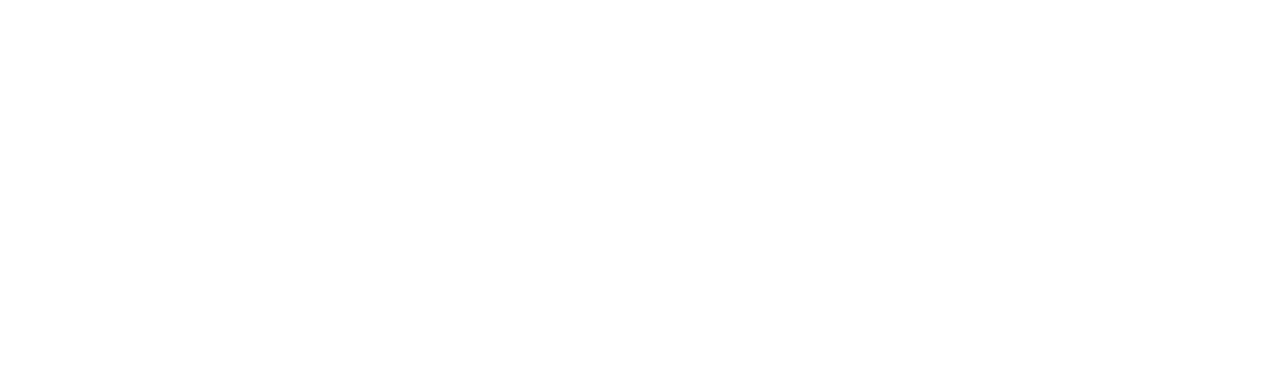
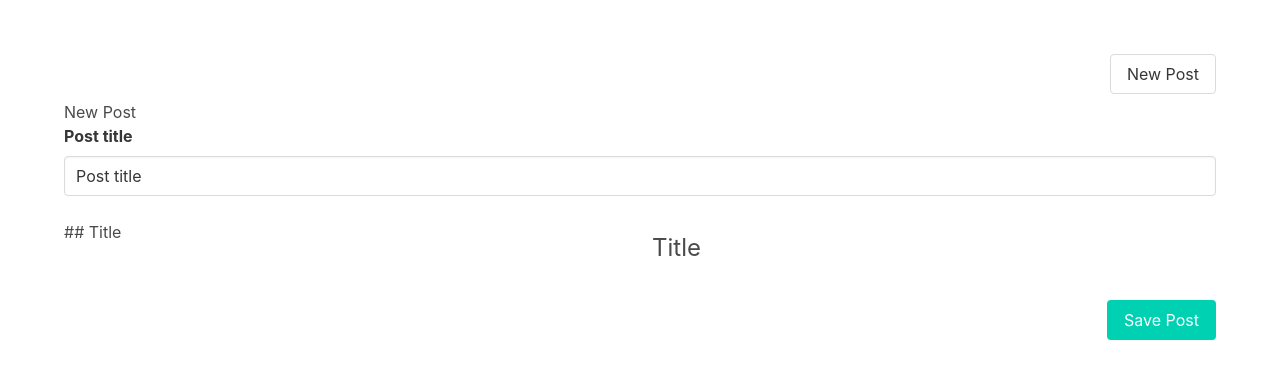
Before and after one commit to pavel-alpinweb/modern-vue, a Vue app: page /posts/new in a window 1280 px wide. Before the commit this address had no page. Shown: the top 378 px of the page. Built offline with nearby package versions, Linux system fonts and the light colour scheme.

Commit message:
create page New Post

```diff
--- a/src/App.vue
+++ b/src/App.vue
@@ -1,10 +1,11 @@
 <script setup lang="ts">
-import Timeline from "./components/Timeline.vue";
+import Navbar from "./components/Navbar.vue";
 </script>
 
 <template>
   <div class="section">
     <div class="container">
+      <Navbar/>
       <router-view/>
     </div>
   </div>
@@ -12,4 +13,23 @@
 
 <style>
 @import "https://cdn.jsdelivr.net/npm/bulma@0.9.3/css/bulma.min.css";
+@import "highlight.js/styles/atom-one-dark.css";
+
+ul {
+  list-style: revert !important;
+  list-style-position: inside !important;
+}
+
+h1, h2, h3, h4, h5, h6 {
+  font-size: revert !important;
+  margin: 10px 0 !important;
+}
+
+pre {
+  margin: 10px 0 !important;
+}
+
+p {
+  margin: 10px 0 !important;
+}
 </style>
--- /dev/null
+++ b/src/components/Navbar.vue
@@ -0,0 +1,17 @@
+<script setup lang="ts">
+
+</script>
+
+<template>
+  <div class="navbar">
+    <div class="navbar-end">
+      <div class="buttons">
+        <RouterLink to="/posts/new" class="button">New Post</RouterLink>
+      </div>
+    </div>
+  </div>
+</template>
+
+<style scoped>
+
+</style>
--- /dev/null
+++ b/src/components/PostWriter.vue
@@ -0,0 +1,97 @@
+<script setup lang="ts">
+import {TimelinePost} from "../posts.ts";
+import {useRouter} from "vue-router";
+import {ref, onMounted, watch} from "vue";
+import {marked} from "marked";
+import highlightjs from "highlight.js";
+import debounce from "lodash/debounce";
+import {usePosts} from "../stores/posts.ts";
+
+const props = defineProps<{
+  post: TimelinePost
+}>();
+
+const title = ref(props.post.title);
+const content = ref(props.post.markdown);
+const html = ref('');
+const contentEditable = ref<HTMLDivElement>();
+
+const posts = usePosts();
+const router = useRouter();
+
+function parseHtml(markdown: string) {
+  marked.parse(content.value, {
+    gfm: true,
+    breaks: true,
+    highlight: code => {
+      return highlightjs.highlightAuto(code).value;
+    },
+  }, (err, parseResult) => {
+    html.value = parseResult;
+  });
+}
+
+watch(content, debounce(() => {
+  parseHtml(content.value);
+}, 250), {
+  immediate: true,
+});
+
+async function handleClick() {
+  const newPost: TimelinePost = {
+    ...props.post,
+    title: title.value,
+    markdown: content.value,
+    html: html.value,
+  };
+  await posts.createPost(newPost);
+  router.push("/");
+}
+
+function handleInput() {
+  if (!contentEditable.value) {
+    throw Error('contentEditable DOM nod was not found');
+  }
+  content.value = contentEditable.value?.innerText;
+}
+
+onMounted(() => {
+  if (!contentEditable.value) {
+    throw Error('contentEditable DOM nod was not found');
+  }
+  contentEditable.value.innerText = content.value;
+});
+</script>
+
+<template>
+  <div class="columns">
+    <div class="column">
+      <div class="field">
+        <div class="label">Post title</div>
+        <input type="text" class="input" v-model="title"/>
+      </div>
+    </div>
+  </div>
+
+  <div class="columns">
+    <div class="column">
+      <div contenteditable ref="contentEditable" @input="handleInput"/>
+    </div>
+    <div class="column" v-html="html"/>
+  </div>
+
+  <div class="columns">
+    <div class="column">
+      <button
+          class="button is-primary is-pulled-right"
+          @click="handleClick"
+      >
+        Save Post
+      </button>
+    </div>
+  </div>
+</template>
+
+<style scoped>
+
+</style>
--- a/src/posts.ts
+++ b/src/posts.ts
@@ -4,6 +4,8 @@
     id: string,
     title: string,
     created: string,
+    markdown: string,
+    html: string,
 }
 
 export interface TimelinePost extends Omit<Post, 'created'> {
@@ -13,17 +15,23 @@
 export const today: Post = {
     id: "1",
     title: "Today",
-    created: DateTime.now().toISO()
+    created: DateTime.now().toISO(),
+    markdown: '',
+    html: '',
 };
 
 export const thisWeek: Post = {
     id: "2",
     title: "This Week",
-    created: DateTime.now().minus({ days: 5 }).toISO()
+    created: DateTime.now().minus({days: 5}).toISO(),
+    markdown: '',
+    html: '',
 };
 
 export const thisMonth: Post = {
     id: "3",
     title: "This Month",
-    created: DateTime.now().minus({ weeks: 3 }).toISO()
+    created: DateTime.now().minus({weeks: 3}).toISO(),
+    markdown: '',
+    html: '',
 };
--- a/src/stores/posts.ts
+++ b/src/stores/posts.ts
@@ -41,6 +41,17 @@
 
             this.ids = ids;
             this.all = all;
+        },
+
+        async createPost(post: TimelinePost) {
+            const body = JSON.stringify({...post, created: post.created.toISO()});
+            return await window.fetch("http://localhost:8000/posts", {
+                method: "POST",
+                headers: {
+                    "Content-Type": "application/json",
+                },
+                body,
+            });
         }
     },
 
--- /dev/null
+++ b/src/views/NewPost.vue
@@ -0,0 +1,22 @@
+<script setup lang="ts">
+import PostWriter from "../components/PostWriter.vue";
+import {TimelinePost} from "../posts.ts";
+import {DateTime} from "luxon";
+
+const post: TimelinePost = {
+  id: "-1",
+  title: "Post title",
+  created: DateTime.now(),
+  markdown: '## Title',
+  html: '<h2>Title</h2>',
+};
+</script>
+
+<template>
+  New Post
+  <PostWriter :post="post"/>
+</template>
+
+<style scoped>
+
+</style>
--- a/tsconfig.json
+++ b/tsconfig.json
@@ -20,7 +20,8 @@
     "strict": true,
     "noUnusedLocals": true,
     "noUnusedParameters": true,
-    "noFallthroughCasesInSwitch": true
+    "noFallthroughCasesInSwitch": true,
+    "allowSyntheticDefaultImports": true
   },
   "include": [
     "src/**/*.ts",
```
Also changed, not shown: package.json (+7 -0 lines), src/router.ts (+6 -1 lines), src/server/index.ts (+14 -2 lines), 1 other file (tests, documents, lock files or other folders).
